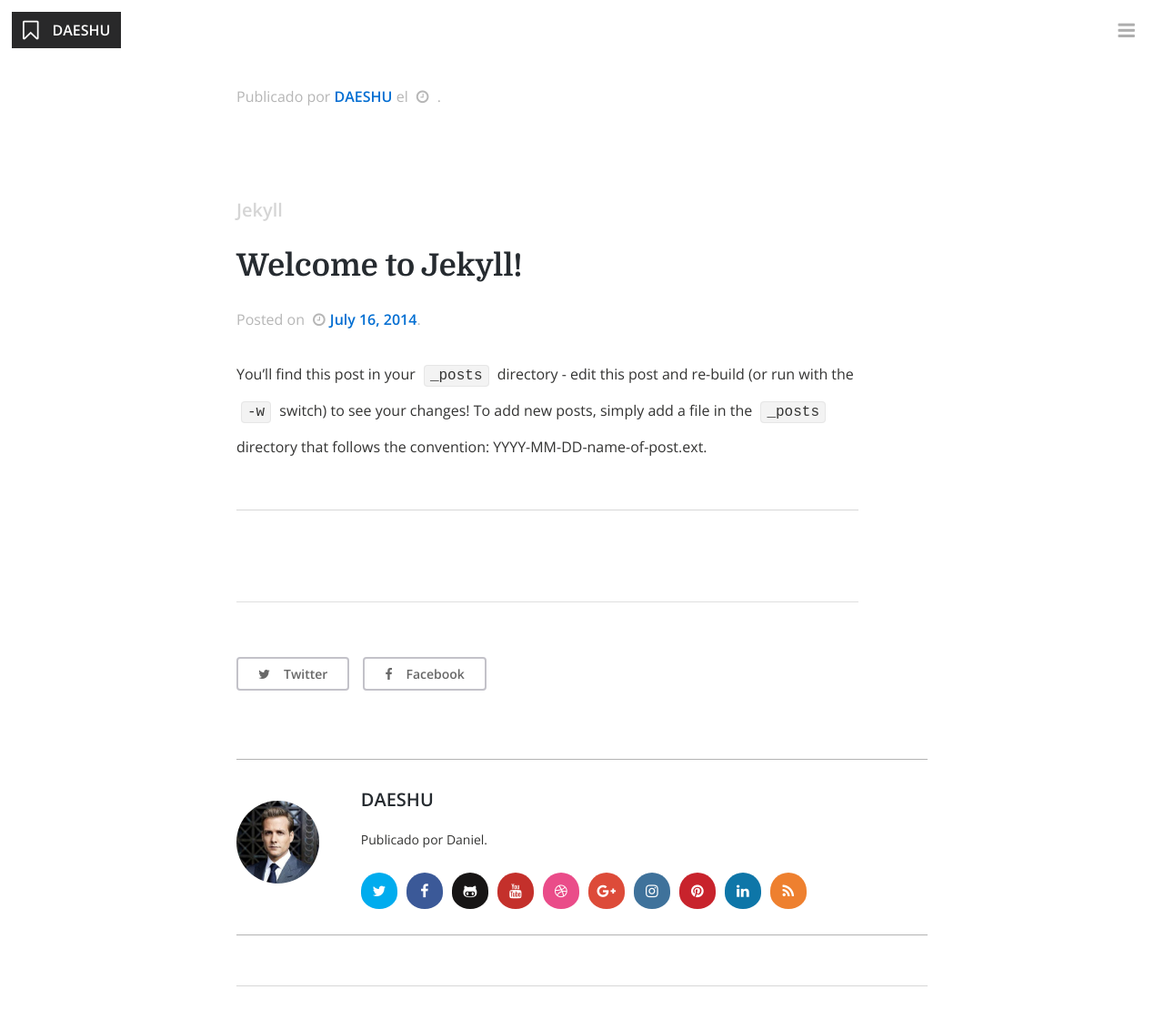
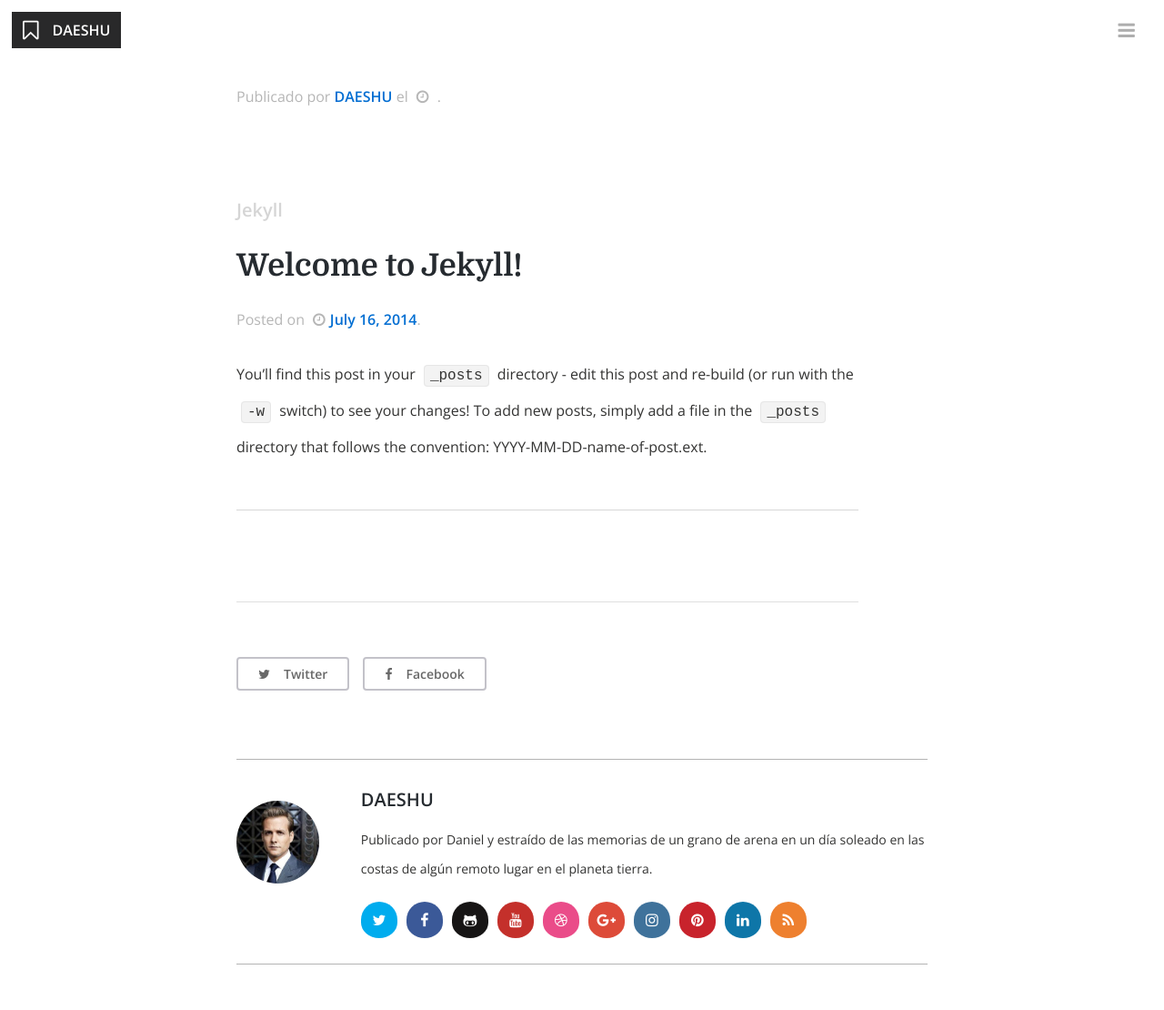
Before and after one commit to daeshu/a, a Jekyll site: the page built from post.html, in a window 1280 px wide, cut to the strip 0-1110 px from the top of the page. Shown: the whole strip at 91% size. Built offline with Jekyll 4.4.1, drawn with Linux system fonts in a browser that asks for light colours; nearby versions of some CDN libraries.

Commit message:
Update _config.yml

```diff
--- a/_config.yml
+++ b/_config.yml
@@ -2,8 +2,8 @@
 
 # Site Settings
 title: 						"DAESHU"
-email: 						"daniel@escobar.eu.org"
-description: 				"Este blog es la continuación de Mal Signo e Insolación"
+email: 						"info@escobar.eu.org"
+description: 				"Memorias de un grano de arena en un día soleado en las costas de algún remoto lugar en el planeta tierra"
 baseurl: 					""
 url: 						"https://daeshu.github.io/a/"
 logourl: 					"/assets/img/bloglogo.jpg"
@@ -14,7 +14,7 @@
 # Author Settings
 author_name: 				"DAESHU"
 author_url: 				""
-author_bio: 				"Publicado por Daniel."
+author_bio: 				"Publicado por Daniel y estraído de las memorias de un grano de arena en un día soleado en las costas de algún remoto lugar en el planeta tierra."
 author_email: 				"info@escobar.eu.org"
 author_image: 				"/assets/img/authorimage.jpg"
 
```
